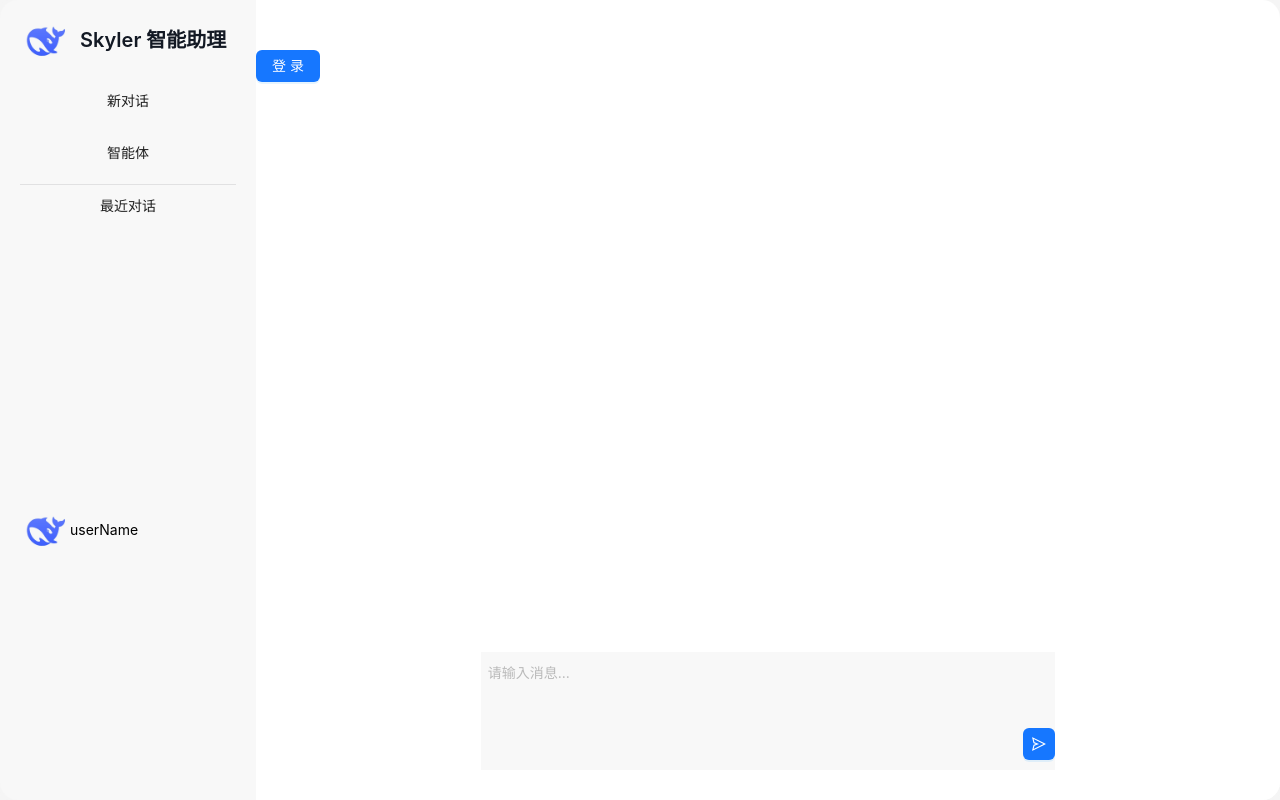
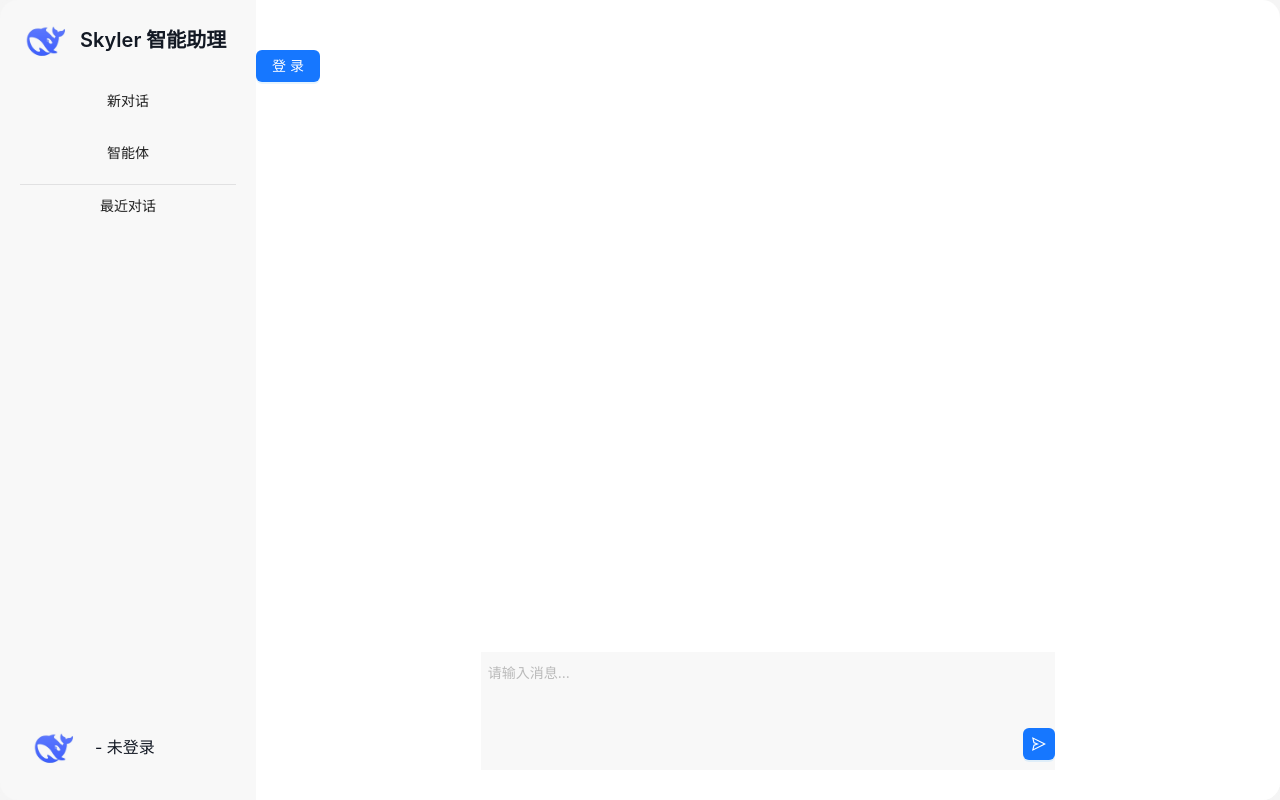
Before and after one commit to skyler-developer/SkylerChat, a Next.js app: page / in a window 1280 px wide. Built offline with nearby package versions, Linux system fonts and the light colour scheme.

Commit message:
feat: 完善登录

```diff
--- a/next.config.ts
+++ b/next.config.ts
@@ -1,8 +1,8 @@
 import type { NextConfig } from "next";
 
 const nextConfig: NextConfig = {
-  /* config options here */
-  reactStrictMode: false,
+    /* config options here */
+    reactStrictMode: false,
 };
 
 export default nextConfig;
--- a/src/app/api/userInfo/login/route.ts
+++ b/src/app/api/userInfo/login/route.ts
@@ -10,7 +10,7 @@ export async function POST(request: NextRequest) {
         if (token) {
             try {
                 // 验证 token
-                const decoded: any = jwt.verify(token, process.env.JWT_SECRET || "your_jwt_secret");
+                const decoded: any = jwt.verify(token, "skyler");
                 // 根据 token 中的 userName 查询用户信息
                 const [rows] = await db.query("SELECT * FROM userinfo WHERE username = ?", [
                     decoded.userName,
@@ -43,13 +43,15 @@ export async function POST(request: NextRequest) {
         const [rows] = await db.query("SELECT * FROM userinfo WHERE username = ?", [userName]);
         // 明确断言 rows 为 RowDataPacket[]
         const users = rows as any[];
+        console.log("用户信息", users);
         if (Array.isArray(users) && users.length > 0) {
             const user = users[0];
             // 用 bcrypt 验证密码
-            const isMatch = await bcrypt.compare(passWord, user.password);
+            const isMatch = await bcrypt.compare(passWord, user.passWord);
+            console.log("密码验证结果", isMatch);
             if (isMatch) {
                 // 生成 token，payload 可根据需要添加更多字段
-                const token = jwt.sign({ userName: user.username, uuid: user.uuid }, "skyler", {
+                const token = jwt.sign({ userName: user.userName, uuid: user.uuid }, "skyler", {
                     expiresIn: "7d",
                 });
                 return new Response(JSON.stringify({ success: true, user, token }), {
--- a/src/app/components/functionArea/index.module.css
+++ b/src/app/components/functionArea/index.module.css
@@ -19,3 +19,33 @@
     color: #131924 !important;
     background-color: #eceded !important;
 }
+
+.userInfo {
+    display: flex;
+    align-items: center;
+    margin-bottom: 20px;
+}
+.userImg {
+    width: 65px;
+    height: 65px;
+    display: flex;
+    justify-content: center;
+    align-items: center;
+    border-radius: 20px;
+    overflow: hidden;
+}
+
+.userName {
+    margin-left: 10px;
+    font-size: 16px;
+    color: #131924;
+    flex-grow: 0;
+}
+
+.userImg:hover {
+    background-color: #eceded !important;
+}
+
+.userImg:active {
+    background-color: #fff !important;
+}
--- a/src/app/components/functionArea/index.tsx
+++ b/src/app/components/functionArea/index.tsx
@@ -1,9 +1,13 @@
 import React from "react";
 import { Button, Image } from "antd";
+import { useUserInfoStore } from "@/store/useUserInfoStore";
 import styles from "./index.module.css";
 export default function FunctionArea() {
+    const { username, isLogin } = useUserInfoStore();
+    console.log("FunctionArea", username);
     return (
-        <div style={{ display: "flex", flexDirection: "column", height: "500px" }}>
+        <div style={{ display: "flex", flexDirection: "column", flex: 1 }}>
+            <div style={{ display: "flex", flexDirection: "column", flex: 1 }}>
                 <div className={styles.buttonContainer}>
                     <Button className={styles.button}>新对话</Button>
                 </div>
@@ -14,16 +18,20 @@ export default function FunctionArea() {
                 <div className={styles.buttonContainer}>
                     <Button className={styles.button}>最近对话</Button>
                 </div>
-            <div
-                style={{
-                    display: "flex",
-                    alignItems: "center",
-                    // padding: "10px",
-                    marginTop: "auto",
-                    height: "100px",
-                }}>
-                <Image src="/DeepSeekImgf8f8f8.webp" width={50} height={50} preview={false} />
-                <div>userName</div>
+            </div>
+            <div className={styles.userInfo}>
+                <div className={styles.userImg}>
+                    <Image
+                        src="/DeepSeekImgf8f8f8.webp"
+                        width={50}
+                        height={50}
+                        preview={false}
+                        style={{ borderRadius: 20, overflow: "hidden" }}
+                    />
+                </div>
+                <div className={styles.userName}>
+                    {username} - {isLogin ? "用户已登录" : "未登录"}
+                </div>
             </div>
         </div>
     );
--- a/src/app/components/loginModal/index.tsx
+++ b/src/app/components/loginModal/index.tsx
@@ -6,6 +6,8 @@ import { useUserInfoStore } from "@/store/useUserInfoStore";
 
 function LoginModal() {
     const {
+        isLogin,
+        setLogin,
         loginModalVisible,
         setLoginModalVisible,
         setUsername,
@@ -37,8 +39,10 @@ function LoginModal() {
                 const data = await res.json();
                 if (res.ok && data.token) {
                     localStorage.setItem("token", data.token);
+                    console.log("登录成功", data);
                     setLoginModalVisible(false);
                     // 你可以在这里设置用户信息到store等
+                    setLogin(true);
                 } else {
                     // 登录失败的处理
                 }
--- a/src/app/globals.css
+++ b/src/app/globals.css
@@ -1,6 +1,15 @@
 html,
 body {
-  width: 100vw;
-  height: 100vh;
-  background-color: #F5F5F5;
+    width: 100vw;
+    height: 100vh;
+    background-color: #f5f5f5;
 }
+.ant-layout-sider-children {
+    display: flex;
+    flex-direction: column;
+}
+
+/* 隐藏 Next.js 左下角调试图标 */
+nextjs-portal {
+    display: none;
+}
--- a/src/app/page.module.css
+++ b/src/app/page.module.css
@@ -17,7 +17,8 @@
     height: 100%;
     /* color: #F5F5F5; */
     background-color: #f8f8f8;
-    /* display: flex; */
+    display: flex;
+    flex-direction: column;
     /* justify-content: center; */
     padding-left: 20px;
     padding-right: 20px;
--- a/src/app/page.tsx
+++ b/src/app/page.tsx
@@ -30,8 +30,9 @@ export default function Page() {
                     if (data.success) {
                         // 如果获取用户信息成功，则更新用户信息到store
                         setLogin(true);
-                        setUsername(data.user.username);
+                        setUsername(data.user.userName);
                         setUuid(data.user.uuid);
+                        console.log("用户信息已存在", data.user);
                     } else {
                         // 如果获取用户信息失败，则清除localStorage中的token
                         localStorage.removeItem("token");
--- a/src/app/serve/getReply.ts
+++ b/src/app/serve/getReply.ts
@@ -2,19 +2,21 @@
 
 import { useReplyStore } from "@/store/useReplyStore";
 import { useMessageStore } from "@/store/useMessageStore";
+import { useUserInfoStore } from "@/store/useUserInfoStore";
 
 export async function getResponse(
     messageParam: string,
     setReply: (reply: string) => void,
     setMessage: (message: { type: "question" | "answer"; content: string }[]) => void,
 ) {
+    const { username, uuid, isLogin } = useUserInfoStore.getState();
     try {
         const res = await fetch("/api/chat", {
             method: "POST",
             headers: {
                 "Content-Type": "application/json",
             },
-            body: JSON.stringify({ message: messageParam }),
+            body: JSON.stringify({ message: messageParam, isLogin, username, uuid }),
         });
 
         if (!res.body) {
```
Also changed, not shown: 1 other file (tests, documents, lock files or other folders). Lines whose indentation alone changed are shown as unchanged.
